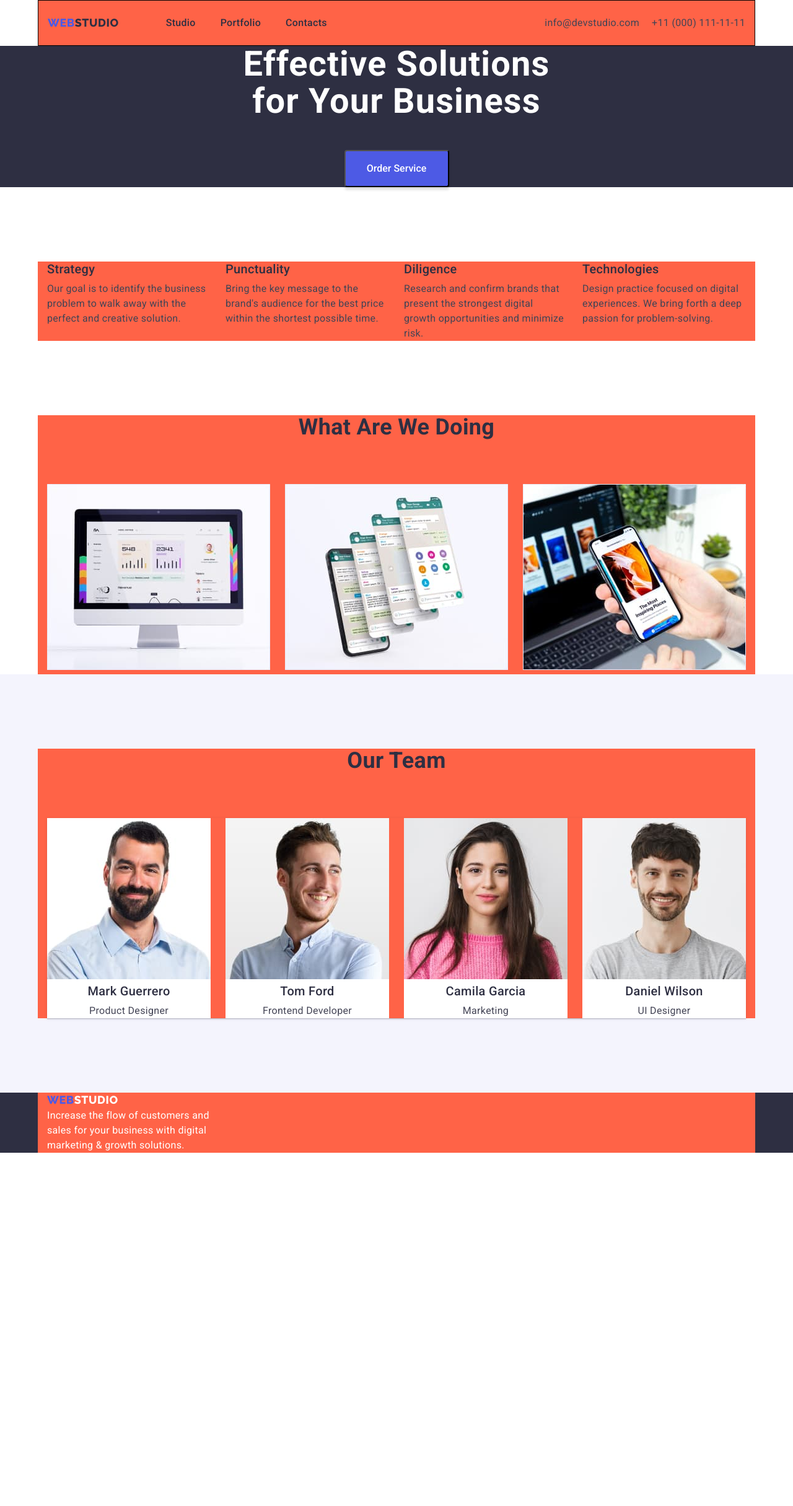
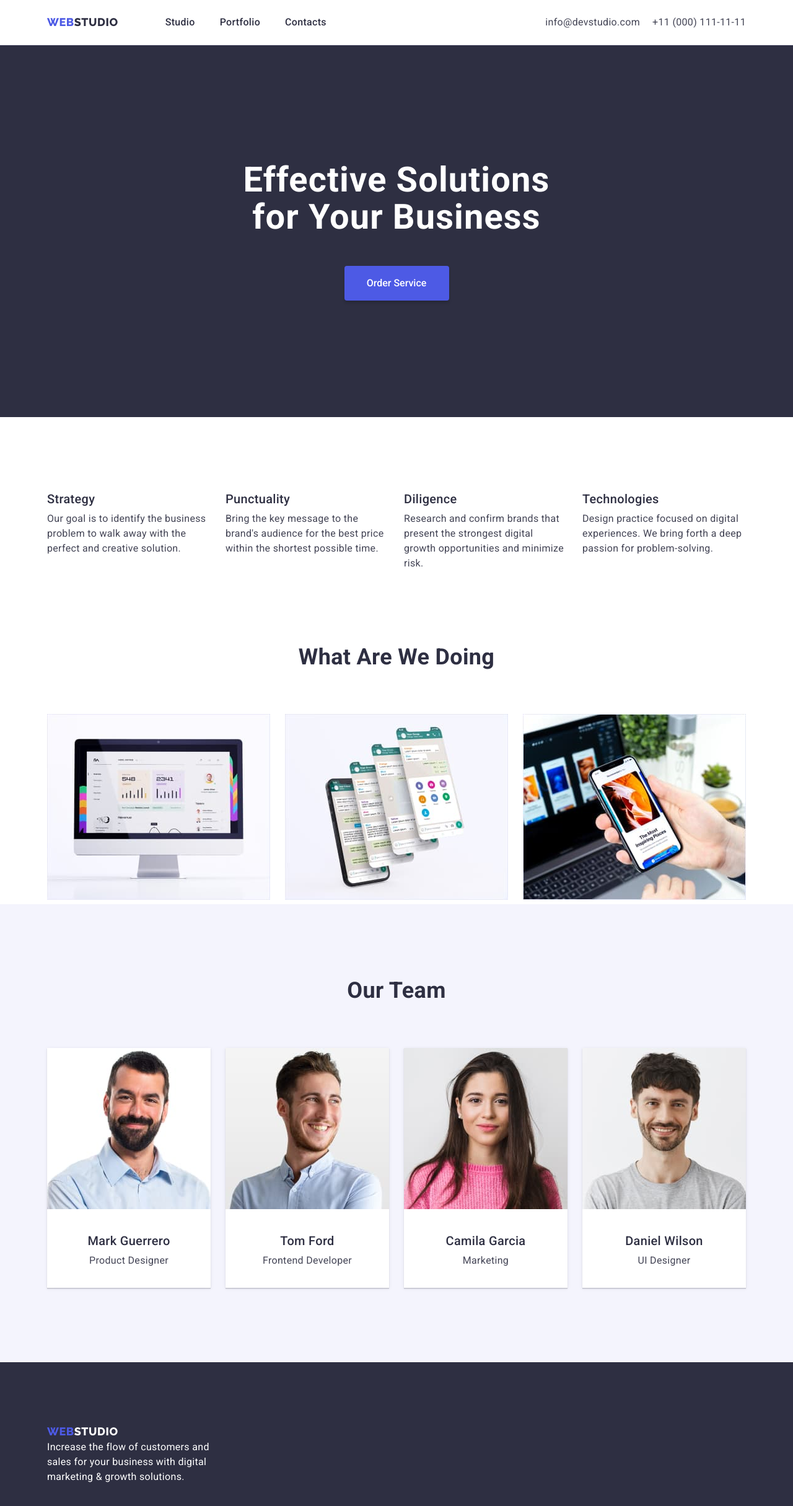
Before and after one commit to charivna/goit-markup-hw-03, a plain HTML site: page index.html in a window 1280 px wide. Shown: the whole page at 62% size. Before the commit the page ends 1860 px from the top, so only its background shows below. Drawn offline with nearby package versions, Linux system fonts and the light colour scheme.

Commit message:
fix-flex

```diff
--- a/css/styles.css
+++ b/css/styles.css
@@ -9,7 +9,11 @@
 
 }
 
-
+.img{
+    max-width: 100%;
+    height: auto;
+    display: block;
+}
 body{
     background-color:var(--primary-bg-color);
     color:var(--primary-text-color);
@@ -66,7 +70,6 @@ body{
   }
 .header .container{
     display:flex;
-    border: 1px solid #000000;
 }
   .site-nav {
       display: flex;
@@ -94,21 +97,25 @@ gap: 20px;
 
 .header{
     display: flex;
-  }
+    border-bottom: 1px solid #E7E9FC;
+    justify-content: space-between;
+}
   .address{
     margin-left: auto;
   }
 .container {
       margin-left: auto;
       margin-right: auto;
-      width: 1158px;
+      max-width: 1158px;
+      width:100%;
       padding-left: 15px;
       padding-right: 15px;
-      background-color: tomato;
   }
 .hero{
     background-color:var(--title-text-color);
     text-align: center;
+    padding-top: 188px;
+    padding-bottom: 188px;
 }
 .hero-title{
 color:var(--white-color);
@@ -117,7 +124,7 @@ line-height: 1.07;
 letter-spacing: 0.02em;
 margin-top: 0;
 margin-bottom: 48px;
-width: 496px;
+max-width: 496px;
 margin-left: auto;
 margin-right: auto;
 }
@@ -148,6 +155,7 @@ margin-right: auto;
 .features-list{
     display: flex;
     gap:24px;
+    flex-wrap: wrap;
 }
 
 .features-list .title,
@@ -161,12 +169,18 @@ margin-right: auto;
     line-height: 1.2;
 }
 .features-list .item{
-    max-width:264px;
+    flex-basis: calc((100% - 72px)/4);
+
 }
 
 .doing {
  display: flex;
  gap:24px;
+ flex-wrap: wrap;
+
+}
+.doing-item{
+flex-basis:calc((100% - 48px)/3);
 }
 .features-list p,
 .team p
@@ -178,7 +192,9 @@ margin-bottom: 0;
 
 .team .card{
         background-color: var(--white-color);
-        flex-basis: calc((100%-72px)/4);
+        flex-basis: calc((100% - 72px)/4);
+        min-width: 250px;
+            box-shadow: 0px 1px 6px rgba(46, 47, 66, 0.08), 0px 1px 1px rgba(46, 47, 66, 0.16), 0px 2px 1px rgba(46, 47, 66, 0.08);
 }
 
 
@@ -188,13 +204,18 @@ margin-bottom: 0;
 
 .team .list
 {
-    box-shadow: 0px 1px 6px rgba(46, 47, 66, 0.08), 0px 1px 1px rgba(46, 47, 66, 0.16), 0px 2px 1px rgba(46, 47, 66, 0.08);
+
     display: flex;
     gap:24px;
     padding: 0;
     margin: 0;
     text-align: center;
+    flex-wrap: wrap;
 
+}
+
+.names{
+    padding: 32px 16px;
 }
 .studio-footer{
     color: var(--white-color);
@@ -212,6 +233,7 @@ margin-bottom: 0;
     padding: 16px 32px;
     min-width: 169px;
     text-align: center;
+    border: none;
 }
 .button-hero:hover,
 .button-hero:focus{
@@ -244,6 +266,7 @@ background-color:var(--accent-color);
     gap: 24px;
      margin-left: auto;
             margin-right: auto;
+            margin-top: 96px;
 }
 .filter .button:hover,
 .filter .button:focus {
@@ -255,12 +278,14 @@ background-color:var(--accent-color);
 .portfolio .list{
     display: flex;
     flex-wrap: wrap;
+    padding-top: 72px;
+    padding-bottom: 120px;
 }
 .portfolio .item:nth-child(3n){
     margin-right: 0;
 }
 .portfolio .item{
-width:360px;
+    max-width:360px;
     margin-right: 24px;
     margin-bottom: 48px;
 }
@@ -269,13 +294,14 @@ width:360px;
 }
 
 .border{
-border-bottom: 1px solid #E7E9FC;
-border-left:  1px solid #E7E9FC;
-border-right: 1px solid #E7E9FC;
+border: 1px solid #E7E9FC;
+padding: 32px 0;
+
 
 }
 .footer{
     background-color: var(--title-text-color);
+    padding: 100px 0;
 }
 
 .footer .logo{margin-bottom:16px;
--- a/index.html
+++ b/index.html
@@ -41,8 +41,10 @@
     </header>
 <main>
     <section class="hero">
+        <div class="container">
     <h1 class="hero-title">Effective Solutions for Your Business</h1>
     <button type="button" class="button-hero">Order Service</button>
+    </div>
     </section>
 
     <section class="section">
@@ -80,15 +82,15 @@
 <h2 class="section-title">What are we doing</h2>
 
 <ul class="doing list">
-    <li>
+    <li class="doing-item">
         <img src="./images/monitor.jpg" alt="monitor" width="360" height="300">
     </li>
 
-    <li>
+    <li class="doing-item">
         <img src="./images/phones.jpg" alt="mobile phones" width="360" height="300">
     </li>
 
-    <li>
+    <li class="doing-item">
         <img src="./images/screen.jpg" alt="phone screen and laptop" width="360" height="300">
     </li>
 </ul>
@@ -102,26 +104,34 @@
     <ul class="list">
         <li class="card">
             <img src="./images/Mark.jpg" alt="Product Designer" width="264" height="260">
+            <div class="names">
             <h3 class="title">Mark Guerrero</h3>
             <p>Product Designer</p>
+            </div>
         </li>
 
         <li class="card">
             <img src="./images/Tom.jpg" alt="Frontend Developer" width="264" height="260">
+            <div class="names">
             <h3 class="title">Tom Ford</h3>
             <p>Frontend Developer</p>
+            </div>
         </li>
 
         <li class="card">
             <img src="./images/Camila.jpg" alt="Marketing manager" width="264" height="260">
+            <div class="names">
             <h3 class="title">Camila Garcia</h3>
             <p>Marketing</p>
+            </div>
         </li>
 
         <li class="card">
             <img src="./images/Daniel.jpg" alt="UI Designer" width="264" height="260">
+            <div class="names">
             <h3 class="title">Daniel Wilson</h3>
             <p>UI Designer</p>
+            </div>
         </li>
     </ul>
     </div>
```
Also changed, not shown: portfolio.html (+1 -1 lines).
